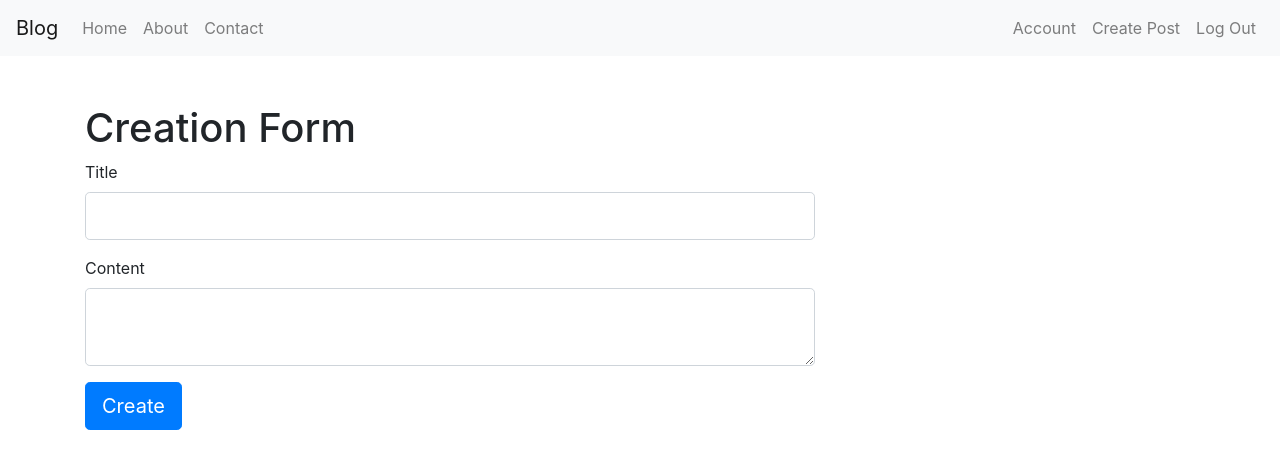
After one commit to Kazak2410/Flask-Blog, a Flask app: page /create_post in a window 1280 px wide. The commit adds this page. Shown: the top 469 px of the page. Run offline with Flask 3, Linux system fonts and the light colour scheme; a user stored in the database is signed in; some libraries are stand-ins or nearby versions.

Commit message:
Post form

```diff
--- a/blog/forms.py
+++ b/blog/forms.py
@@ -1,5 +1,5 @@
 from flask_wtf import FlaskForm
-from wtforms import StringField, EmailField, SubmitField, PasswordField
+from wtforms import StringField, EmailField, SubmitField, PasswordField, TextAreaField
 from wtforms.validators import DataRequired, EqualTo, Email, Length, ValidationError
 from blog.models import User
 
@@ -26,3 +26,9 @@ class LoginForm(FlaskForm):
     email = EmailField('Email', validators=[DataRequired(), Email()])
     password = StringField('Password', validators=[DataRequired()])
     submit = SubmitField('Log in')
+
+
+class PostForm(FlaskForm):
+    title = StringField('Title', validators=[DataRequired(), Length(3, 100)])
+    content = TextAreaField('Content', validators=[DataRequired()])
+    submit = SubmitField('Create')
--- a/blog/routes.py
+++ b/blog/routes.py
@@ -1,14 +1,14 @@
 from flask import render_template, url_for, flash, redirect
 from blog import app, db, bcrypt
-from blog.forms import RegisterForm, LoginForm
-from blog.models import User
+from blog.forms import RegisterForm, LoginForm, PostForm
+from blog.models import User, Post
 from flask_login import login_user, logout_user, login_required, current_user
 
 
 
 @app.route('/')
 def home():
-    return render_template('home.html')
+    return render_template('home.html', posts=Post.query.all(), title='Home')
 
 
 @app.route('/register', methods=['GET', 'POST'])
@@ -21,7 +21,7 @@ def register():
         db.session.commit()
         flash('You have just been registered!', 'success')
         return redirect(url_for('login'))
-    return render_template('register.html', form=form)
+    return render_template('register.html', form=form, title='Register')
 
 
 @app.route('/login', methods=['GET', 'POST'])
@@ -35,4 +35,35 @@ def login():
             return redirect(url_for('home'))
         else:
             flash('Login Unsuccessful. Check your email and password', 'danger')
-    return render_template('login.html', form=form)
+    return render_template('login.html', form=form, title='LogIn')
+
+
+@app.route('/logout')
+def logout():
+    logout_user()
+    return redirect(url_for('home'))
+
+
+@app.route('/create_post', methods=['GET', 'POST'])
+@login_required
+def create_post():
+    form = PostForm()
+    if form.validate_on_submit():
+        post = Post(title=form.title.data, content=form.content.data, author=current_user)
+        db.session.add(post)
+        db.session.commit()
+        flash('The post has been created!', 'success')
+        return redirect(url_for('home'))
+    return render_template('create_post.html', form=form, title='CreatPost')
+
+
+@app.route('/post/<int:post_id>')
+def post(post_id):
+    post = Post.query.get_or_404(post_id)
+    return render_template('post.html', post=post, title=post.title)
+
+
+@app.route('/account/<int:user_id>')
+def account(user_id):
+    user = User.query.get(user_id)
+    return render_template('account.html', user=user, title='Account')
--- a/blog/static/main.css
+++ b/blog/static/main.css
@@ -32,3 +32,23 @@ h2 {
   font-weight: bold;
   margin-bottom: 10px;
 }
+
+.card {
+  border: 1px solid #ced4da;
+  border-radius: 4px;
+  box-shadow: 0 1px 1px rgba(0,0,0,.05);
+}
+
+.card-title {
+  font-size: 1.25rem;
+  margin-bottom: 0.5rem;
+}
+
+.card-text {
+  font-size: 1rem;
+  margin-bottom: 1rem;
+}
+
+.text-muted {
+  color: #6c757d;
+}
--- a/blog/templates/base.html
+++ b/blog/templates/base.html
@@ -13,19 +13,19 @@
     <!-- Bootstrap CSS -->
     <link rel="stylesheet" href="https://cdnjs.cloudflare.com/ajax/libs/twitter-bootstrap/4.6.0/css/bootstrap.min.css">
 
-    <!-- <link rel="stylesheet" href="{{ url_for('static', filename='main.css') }}"> -->
+    <link rel="stylesheet" href="{{ url_for('static', filename='main.css') }}">
 </head>
 <body>
   <!-- Navigation -->
   <nav class="navbar navbar-expand-lg navbar-light bg-light">
-    <a class="navbar-brand" href="#">Blog</a>
+    <a class="navbar-brand" href="{{ url_for('home') }}">Blog</a>
     <button class="navbar-toggler" type="button" data-toggle="collapse" data-target="#navbarNav" aria-controls="navbarNav" aria-expanded="false" aria-label="Toggle navigation">
       <span class="navbar-toggler-icon"></span>
     </button>
     <div class="collapse navbar-collapse" id="navbarNav">
       <ul class="navbar-nav">
         <li class="nav-item">
-          <a class="nav-link" href="#">Home</a>
+          <a class="nav-link" href="{{ url_for('home') }}">Home</a>
         </li>
         <li class="nav-item">
           <a class="nav-link" href="#">About</a>
@@ -38,10 +38,12 @@
     <!-- Navbar Right Side -->
     <div class="navbar-nav">
         {% if current_user.is_authenticated %}
-          <a class="nav-link" href="#">Log Out</a>
+          <a class="nav-link" href="{{ url_for('account', user_id=current_user.id) }}">Account</a>
+          <a class="nav-link" href="{{ url_for('create_post') }}">Create Post</a>
+          <a class="nav-link" href="{{ url_for('logout') }}">Log Out</a>
         {% else %}
-          <a class="nav-link" href="#">Log In</a>
-          <a class="nav-link" href="#">Register</a>
+          <a class="nav-link" href="{{ url_for('login') }}">Log In</a>
+          <a class="nav-link" href="{{ url_for('register') }}">Register</a>
         {% endif %}
     </div>
   </nav>
--- /dev/null
+++ b/blog/templates/create_post.html
@@ -0,0 +1,31 @@
+{% extends 'base.html' %}
+
+{% block content %}
+<div class="container mt-5">
+    <div class="row">
+      <div class="col-md-8">
+        <h1>Creation Form</h1>
+        <form method="POST">
+          {{ form.hidden_tag() }}
+          <div class="form-group">
+            {{ form.title.label(class="form-control-label") }}
+            {{ form.title(class="form-control form-control-lg") }}
+            {% for error in form.title.errors %}
+            <span class="form-text text-danger">{{ error }}</span>
+            {% endfor %}
+          </div>
+          <div class="form-group">
+            {{ form.content.label(class="form-control-label") }}
+            {{ form.content(class="form-control form-control-lg") }}
+            {% for error in form.content.errors %}
+            <span class="form-text text-danger">{{ error }}</span>
+            {% endfor %}
+          </div>
+          <div class="form-group">
+            {{ form.submit(class="btn btn-primary btn-lg") }}
+          </div>
+        </form>
+      </div>
+    </div>
+</div>
+{% endblock content %}
```
Also changed, not shown: blog/models.py (+13 -1 lines), blog/templates/account.html (added, +21 -0 lines), blog/templates/home.html (+8 -16 lines), blog/templates/post.html (added, +13 -0 lines), instance/site.db.
